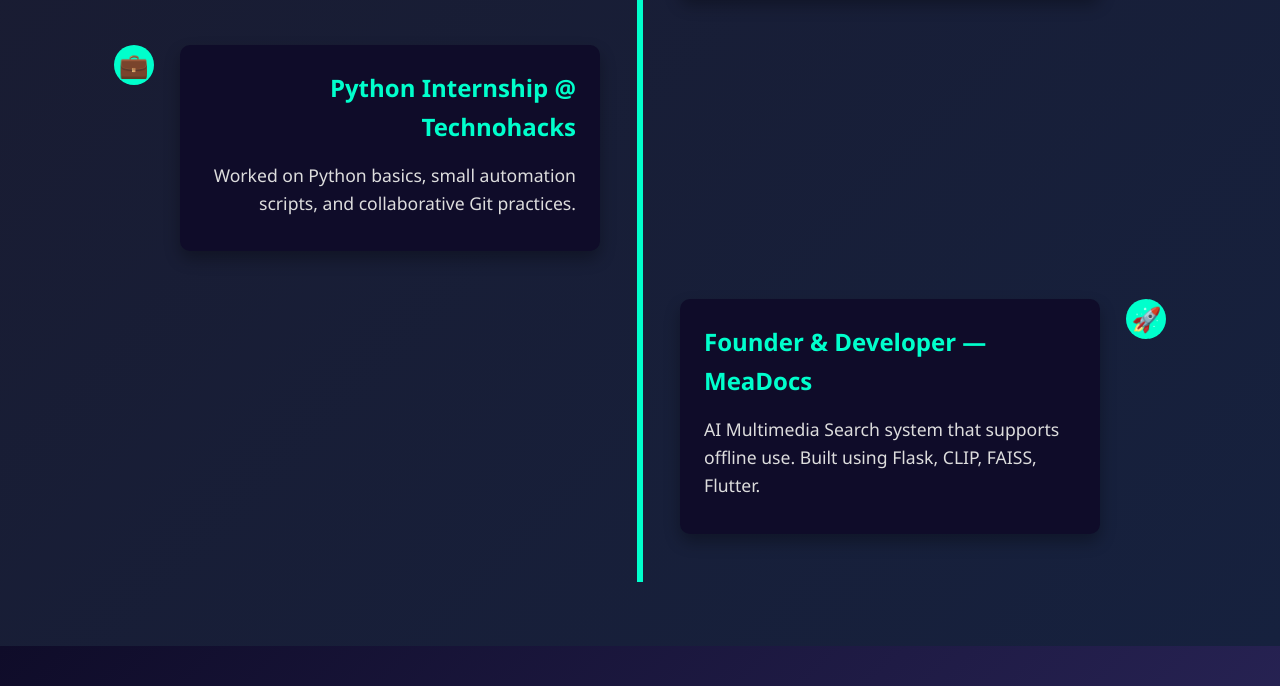
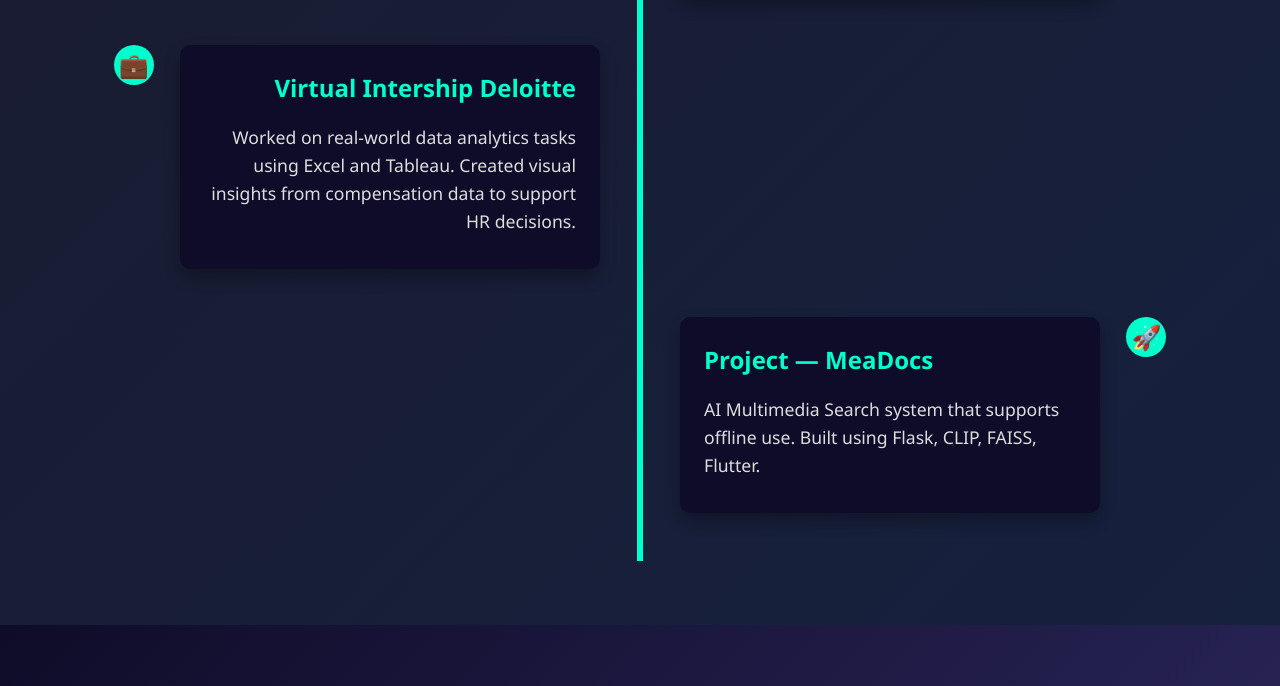
Before and after one commit to lakshyadivekar24/PortFolio, a plain HTML site: page index.html in a window 1280 px wide. Shown: the part 2464-3150 px from the top of the page. Drawn offline with nearby package versions, Linux system fonts and the light colour scheme; a web font is replaced by a local one.

Commit message:
Update index.html

```diff
--- a/index.html
+++ b/index.html
@@ -900,15 +900,15 @@
         <div class="timeline-item" data-scroll>
           <div class="timeline-icon">💼</div>
           <div class="timeline-content">
-            <h3>Python Internship @ Technohacks</h3>
-            <p>Worked on Python basics, small automation scripts, and collaborative Git practices.</p>
+            <h3>Virtual Intership Deloitte </h3>
+            <p>Worked on real-world data analytics tasks using Excel and Tableau. Created visual insights from compensation data to support HR decisions.</p>
           </div>
         </div>
 
         <div class="timeline-item" data-scroll>
           <div class="timeline-icon">🚀</div>
           <div class="timeline-content">
-            <h3>Founder & Developer — MeaDocs</h3>
+            <h3>Project — MeaDocs</h3>
             <p>AI Multimedia Search system that supports offline use. Built using Flask, CLIP, FAISS, Flutter.</p>
           </div>
         </div>
@@ -957,6 +957,7 @@
             <li>Git & GitHub</li>
             <li>VS Code, Postman</li>
             <li>Google Colab</li>
+            <li>Tableau</li>
 
           </ul>
         </div>
```
